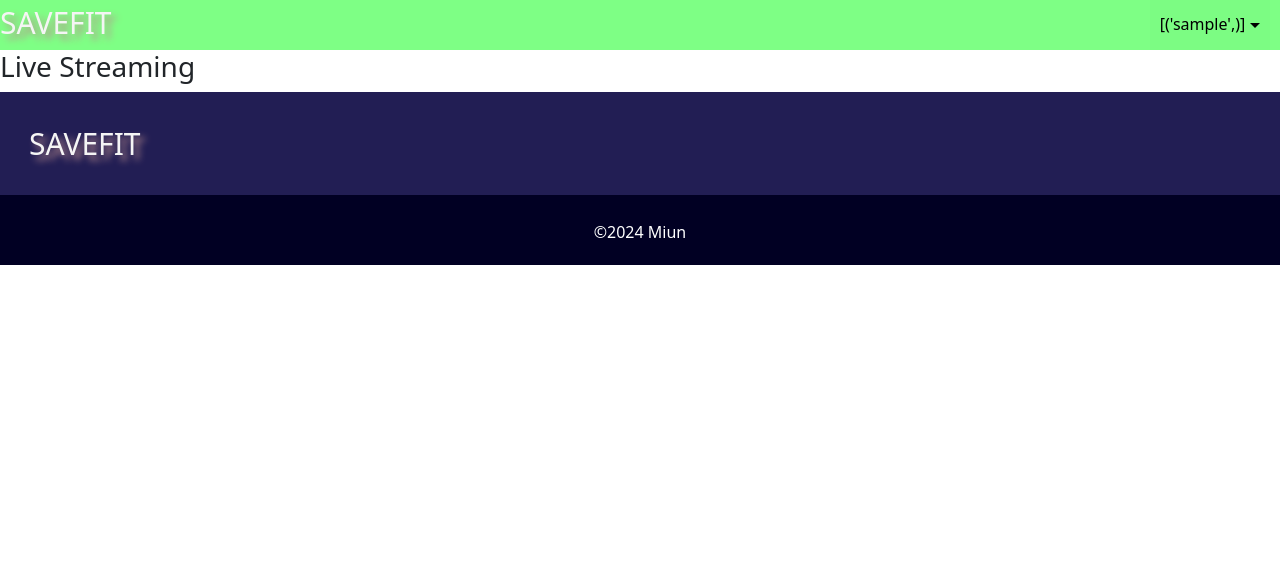
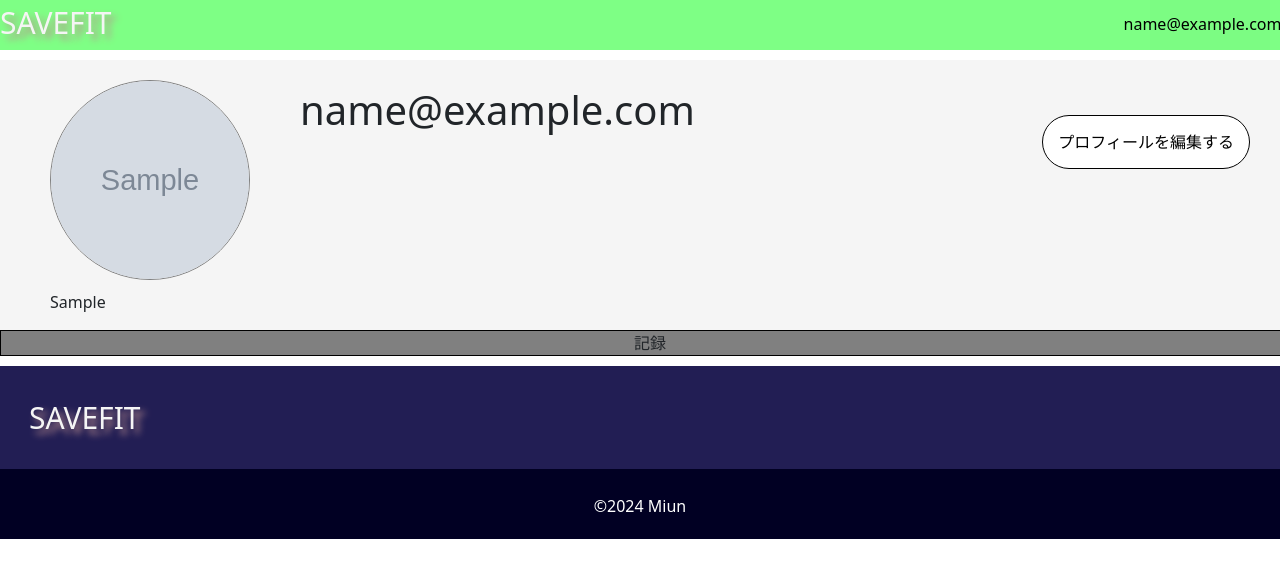
Before and after one commit to som512/SaveFit, a Flask app: page /mypage in a window 1280 px wide. Shown: the top 578 px of the page. Run offline with Flask 3, Linux system fonts and the light colour scheme; the visitor is signed in with stand-in values (Sample User, id 1); tables that the repository leaves empty or names only in its code hold one stand-in row (values such as "Sample post"); grey boxes marked "Sample" are stand-in pictures; parts of the project's set-up code (start-up, migrations or seed data) failed here and were passed over.

Commit message:
Add function mypage_edit. Add mypage_edit.html. Fix bag to not work script.js

```diff
--- a/Python_memo/memo.py
+++ b/Python_memo/memo.py
@@ -25,7 +25,7 @@ cursor.execute("CREATE TABLE user_info (\
                email VARCHAR(50),\
                password VARCHAR(64),\
                self_introduction VARCHAR(160),\
-               icon_path VARCHAR(59) DEFAULT '/pic/default.png'\
+               icon_path VARCHAR(59) DEFAULT 'static/pic/default.png'\
                )")
 
 sql = ("DROP TABLE temporary_registration_list")
--- a/app.py
+++ b/app.py
@@ -80,14 +80,14 @@ app.permanent_session_lifetime = timedelta(days=1)#days=1
 
 @app.route('/')
 def index():
-    if "user_mail" in session:
-        user_mail = session["user_mail"]
+    if "id" in session:
+        id = session["id"]
         #SQL処理
         cnx=mysql.connector.connect(host="localhost", user="root", port="3306",database="test", \
                             password=sqlserver_pass)
         cursor = cnx.cursor()
-        sql = "select username from user_info where email=%s"
-        cursor.execute(sql, (user_mail,))
+        sql = "select username from user_info where id=%s"
+        cursor.execute(sql, (id,))
         result = cursor.fetchall()
         user_name = result[0][0]
         cursor.close()
@@ -105,11 +105,12 @@ def login():
         cnx=mysql.connector.connect(host="localhost", user="root", port="3306",database="test", \
                             password=sqlserver_pass)
         cursor = cnx.cursor()
-        sql = "select password, mail_certification from user_info where email=%s"
+        sql = "select id, password, mail_certification from user_info where email=%s"
         cursor.execute(sql, (form_user_mail,))
         result = cursor.fetchall()
-        user_pass = result[0][0]
-        mail_certification = result[0][1]
+        id = result[0][0]
+        user_pass = result[0][1]
+        mail_certification = result[0][2]
         cursor.close()
         cnx.close()
 
@@ -121,7 +122,8 @@ def login():
             return render_template('login.html', warning="certification_different")
         else:
             session.permanent = True
-            session["user_mail"] = form_user_mail
+            session["id"] = id
+
             return redirect(url_for("index"))
     return render_template('login.html')
 
@@ -217,8 +219,8 @@ def register_certification():
         cnx=mysql.connector.connect(host="localhost", user="root", port="3306",database="test", \
                             password=sqlserver_pass)
         cursor = cnx.cursor()
-        sql = ('DELETE FROM temporary_registration_list WHERE encrypt_text=%s')
-        cursor.execute(sql, [encrypt_deadline])
+        sql = ('DELETE FROM temporary_registration_list WHERE id=%s')
+        cursor.execute(sql, [id])
         cnx.commit()
         cursor.close()
         cnx.close()
@@ -243,40 +245,99 @@ def register_certification():
 
 @app.route("/logout") #ログアウトする
 def logout():
-  session.pop("user_mail", None) #削除
-  return redirect(url_for("index"))
+    session.pop("id", None) #削除
+    return redirect(url_for("index"))
 
 @app.route("/mypage")
 def mypage():
-  if "user_mail" in session:
-        user_mail = session["user_mail"]
+    if "id" in session:
+        id = session["id"]
         cnx=mysql.connector.connect(host="localhost", user="root", port="3306",database="test", \
                             password=sqlserver_pass)
         cursor = cnx.cursor()
         #SQL処理
-        sql = "select username from user_info where email=%s"
-        cursor.execute(sql, (user_mail,))
-        user_name = cursor.fetchall()
+        sql = "select * from user_info where id=%s"
+        cursor.execute(sql, (id,))
+        result = cursor.fetchall()
+        user_name = result[0][2]
+        self_introduction = result[0][5]
+        icon_path = result[0][6]
         cursor.close()
         cnx.close()
-        return render_template('live.html', user_name=user_name)
+        return render_template('mypage.html', user_name=user_name, self_introduction=self_introduction, icon_path=icon_path)
+    else:
+        return redirect(url_for("login"))
 
-@app.route("/live")
-def live():
-    if "user_mail" in session:
-        user_mail = session["user_mail"]
+@app.route("/mypage_edit", methods=['GET', 'POST'])
+def mypage_edit():
+    if "id" in session:
+        id = session["id"]
         cnx=mysql.connector.connect(host="localhost", user="root", port="3306",database="test", \
                             password=sqlserver_pass)
         cursor = cnx.cursor()
         #SQL処理
-        sql = "select username from user_info where email=%s"
-        cursor.execute(sql, (user_mail,))
-        user_name = cursor.fetchall()
+        sql = "select * from user_info where id=%s"
+        cursor.execute(sql, (id,))
+        result = cursor.fetchall()
+        user_name = result[0][2]
+        self_introduction = result[0][5]
+        icon_path = result[0][6]
         cursor.close()
         cnx.close()
-        return render_template('register.html', user_name=user_name)
+        if request.method == "POST":
+            post_user_name = request.form['username']
+            post_user_icon = request.form['icon']
+            post_user_intro = request.form['self_introduction']
+
+            #SQL処理
+            cnx=mysql.connector.connect(host="localhost", user="root", port="3306",database="test", \
+                            password=sqlserver_pass)
+            cursor = cnx.cursor()
+
+            if len(post_user_icon)==0:
+                sql = ('UPDATE user_info SET username=%s, self_introduction=%s WHERE id = %s')
+                cursor.execute(sql, (post_user_name, post_user_intro, id))
+                cnx.commit()
+            else:
+                user_icon_b64dec = b64decode(post_user_icon)
+                icon_save_path = 'static/pic/icon_'+str(id)+'.jpg'
+                with open(icon_save_path, mode='wb') as f:
+                    f.write(user_icon_b64dec)
+
+                sql = ('UPDATE user_info SET username=%s, self_introduction=%s, icon_path=%s WHERE id = %s')
+                cursor.execute(sql, (post_user_name, post_user_intro, icon_save_path, id))
+                cnx.commit()
+            cursor.close()
+            cnx.close()
+
+            return redirect(url_for("mypage"))
+        else:
+            return render_template('mypage_edit.html', user_name=user_name, self_introduction=self_introduction, icon_path=icon_path)
     return redirect(url_for("login"))
 
+@app.route("/live")
+def live():
+    if "id" in session:
+        id = session["id"]
+        cnx=mysql.connector.connect(host="localhost", user="root", port="3306",database="test", \
+                            password=sqlserver_pass)
+        cursor = cnx.cursor()
+        #SQL処理
+        sql = "select * from user_info where id=%s"
+        cursor.execute(sql, (id,))
+        result = cursor.fetchall()
+        user_name = result[0][2]
+        self_introduction = result[0][5]
+        icon_path = result[0][6]
+        cursor.close()
+        cnx.close()
+        return render_template('live.html', user_name=user_name, self_introduction=self_introduction, icon_path=icon_path)
+    else:
+        return redirect(url_for("login"))
+
+@app.route("/password_reset")
+def password_reset():
+    return render_template('password_reset.html')
 
 
 @app.route("/get_ip", methods=["GET"])
--- /dev/null
+++ b/static/css/mypage.css
@@ -0,0 +1,65 @@
+.mypage-body{
+    margin: 10px auto;
+    width: 1300px;
+
+    background-color: whitesmoke;
+}
+
+/* mypage-icon-div */
+.mypage-icon-div{
+    display: flex;
+    justify-content: space-between;
+    padding: 20px 50px 0px 50px;
+}
+.mypage-icon-div-div1{
+    display: flex;
+}
+.mypage-icon-div-div1-icon{
+    margin-right: 50px;
+    border: 1px solid gray;
+    border-radius: 100px;
+    background-repeat:  no-repeat;
+    width:200px;
+    height:200pX;
+    object-fit: cover;
+}
+.mypage-icon-div-div1-name span{
+    font-size: 40px;
+    padding-top: 30px;
+
+}
+.mypage-icon-div-div2{
+
+    padding-top: 50px;
+}
+.mypage-icon-div-div2-profileedit{
+    padding: 15px 15px;
+    border: 1px solid black;
+    border-radius: 30px;
+    background-color: white;
+
+}
+.mypage-icon-div-div2-profileedit:hover{
+    opacity: 0.8;
+}
+.mypage-icon-div-div2-profileedit span{
+    color: black;
+    font-size: 16px;
+}
+
+/* mypage-profile-div */
+.mypage-profile-div{
+    margin: 10px 50px;
+}
+
+
+/* mypage-record-div */
+.mypage-record-div-head{
+    background-color: gray;
+    border: 1px solid black;
+    text-align: center;
+
+}
+
+
+/* --------------------mypage_edit.html-------------------- */
--- a/static/js/script.js
+++ b/static/js/script.js
@@ -1,3 +1,5 @@
+function main () {
+
   // ログイン画面　パスワード表示・非表示
   const showPasswordButton = document.getElementById("hidden_button");
   showPasswordButton.addEventListener("click", togglePasswordVisibility);
@@ -11,12 +13,13 @@ function togglePasswordVisibility() {
       showPasswordButton.value = "表示";
     }
   }
+
   // ヘッダー　表示名にカーソルを合わせるとメニューが表示される
   const header_right = document.getElementById('header2-right1');
   header_right.addEventListener('mouseover', function(){
     const dropdown_menu = document.getElementById('dropdown-nav')
     dropdown_menu.style.visibility = "visible";
-});
+  })
 
   // ログイン、サインイン画面　フォーム送信時にパスワードをハッシュ化してから送信
   const submit = document.getElementById('submit');
@@ -42,3 +45,8 @@ submit.addEventListener('click', (e) => {
     document.form.submit();
 
   });
+
+
+}
+
+main()
--- a/templates/base.html
+++ b/templates/base.html
@@ -7,6 +7,7 @@
         <link href="https://cdn.jsdelivr.net/npm/bootstrap@5.2.0/dist/css/bootstrap.min.css" rel="stylesheet" integrity="sha384-gH2yIJqKdNHPEq0n4Mqa/HGKIhSkIHeL5AyhkYV8i59U5AR6csBvApHHNl/vI1Bx" crossorigin="anonymous">
         <link rel="stylesheet" type="text/css" href="/static/css/style.css">
         <link rel="stylesheet" type="text/css" href="/static/css/register.css">
+        <link rel="stylesheet" type="text/css" href="/static/css/mypage.css">
 
     </head>
     <body>
@@ -25,11 +26,14 @@
 
                     <div class="dropdown-nav" id="dropdown-nav">
                         <ul class="dropdown-nav-ul">
-                            <li class="dropdown-nav-ul-li"><a href="#">メニュータイトル</a></li>
-                            <li class="dropdown-nav-ul-li"><a href="#">メニュータイトル</a></li>
-                            <li class="dropdown-nav-ul-li"><a href="#">メニュータイトル</a></li>
-                            <li class="dropdown-nav-ul-li"><a href="#">メニュータイトル</a></li>
+                            <li class="dropdown-nav-ul-li"><a href="#">トップページ</a></li>
+                            <li class="dropdown-nav-ul-li"><a href="#">配信ページ</a></li>
+                            <li class="dropdown-nav-ul-li"><a href="#">視聴ページ</a></li>
+                            <li class="dropdown-nav-ul-li"><a href="#">アカウント設定</a></li>
+                            <li class="dropdown-nav-ul-li"><a href="#">マイページ</a></li>
                             <li class="dropdown-nav-ul-li"><a href="/logout" class="">ログアウト</a></li>
+                            <li class="dropdown-nav-ul-li"><a href="" class="">問い合わせ</a></li>
+                            <li class="dropdown-nav-ul-li"><a href="" class="">SaveFitについて</a></li>
                         </ul>
                     </div>
 
--- a/templates/login.html
+++ b/templates/login.html
@@ -15,6 +15,7 @@
     </div>
     {% if warning == "pass_different" %}
       <label class="warning_pass_different" for="">パスワードが違います。</label>
+      <label class="">パスワードを忘れた場合は<a href="/password_reset">こちら</a></label>
     {% elif warning == "again" %}
       <label class="warning_again" for="">エラーが発生しました。もう一度ログインしてください。</label>
     {% elif warning == "certification_different" %}
--- a/templates/mypage.html
+++ b/templates/mypage.html
@@ -1,20 +1,34 @@
 {% extends 'base.html' %}
 
-{% block title %}SQL確認画面{% endblock %}
+{% block title %}マイページ{% endblock %}
 
 {% block content %}
-    <div style="display:flex;">
-        <div stype="margin:10px;">
-            {% for id in id_arr %}
-                <p>{{ id }}</p>
-            {% endfor %}
+<div class="mypage-body">
+    <div class="mypage-icon-div">
+        <div class="mypage-icon-div-div1">
+            <img src="{{ icon_path }}" alt="アイコン" class="mypage-icon-div-div1-icon">
+            <div class="mypage-icon-div-div1-name"><span>{{ user_name }}</span></div>
+
         </div>
-        <div stype="border:1px solid black;">
-            {% for user_id in user_id_arr %}
-                <p>{{ user_id }}</p>
-            {% endfor %}
+        <div class="mypage-icon-div-div2">
+            <a href="/mypage_edit" class="mypage-icon-div-div2-profileedit"><span>プロフィールを編集する</span></a>
         </div>
     </div>
+    <div class="mypage-profile-div">
+        <div class="mypage-profile-intro">
+            {% if self_introduction != None %}
+                <p>{{ self_introduction }}</p>
+            {% else %}
+                <p>aaaaaaaaaaaa</p>
+            {% endif %}
+        </div>
+
+    </div>
+    <div class="mypage-record-div">
+        <div class="mypage-record-div-head">記録</div>
+    </div>
+</div>
+
 
 
 {% endblock content %}
```
Also changed, not shown: Python_memo/memo.md (+1 -1 lines), templates/mypage_edit.html (added, +119 -0 lines), static/pic/a.jpg (added), static/pic/icon_1.jpg (added). Lines whose indentation alone changed are shown as unchanged.
